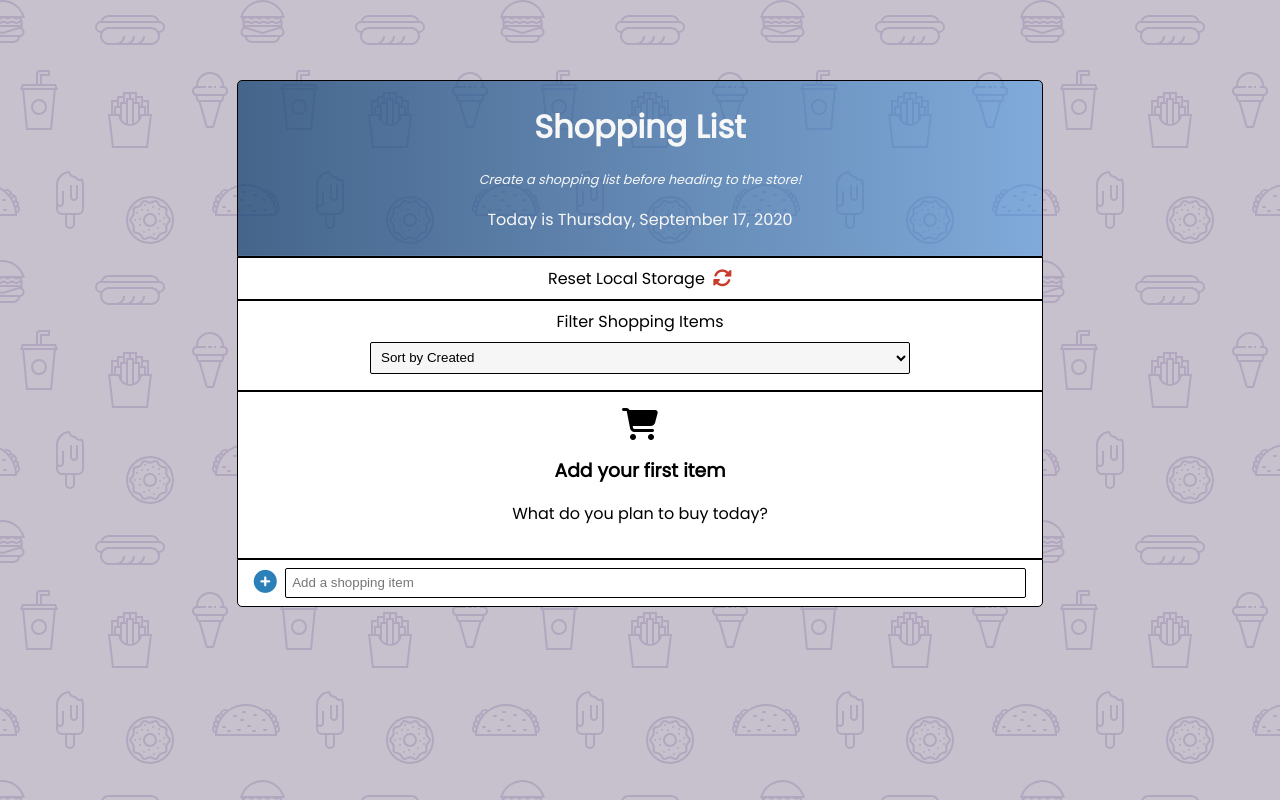
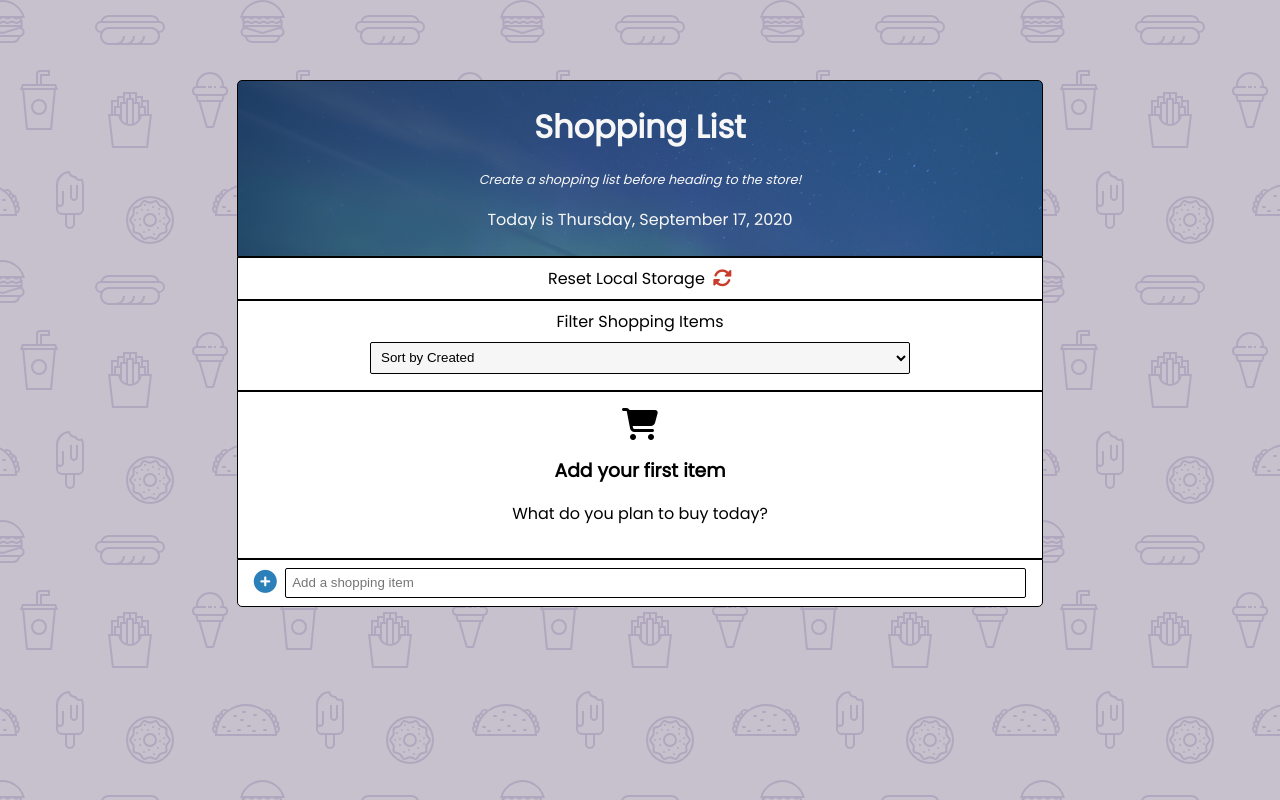
Before and after one commit to Gbarra9/Shopping-Cart, a plain HTML site: page index.html in a window 1280 px wide. Drawn offline with Linux system fonts and the light colour scheme.

Commit message:
Update styles.css

```diff
--- a/assets/styles/styles.css
+++ b/assets/styles/styles.css
@@ -80,7 +80,7 @@ body {
 .header-container {
   color: var(--white-font-color);
   background-image: var(--gradient-background-color),
-    url("../assets/images/northern-lights-through-sky.webp");
+    url("../images/northern-lights-through-sky.webp");
   height: auto;
   background-position: center center;
   background-size: cover;
```
